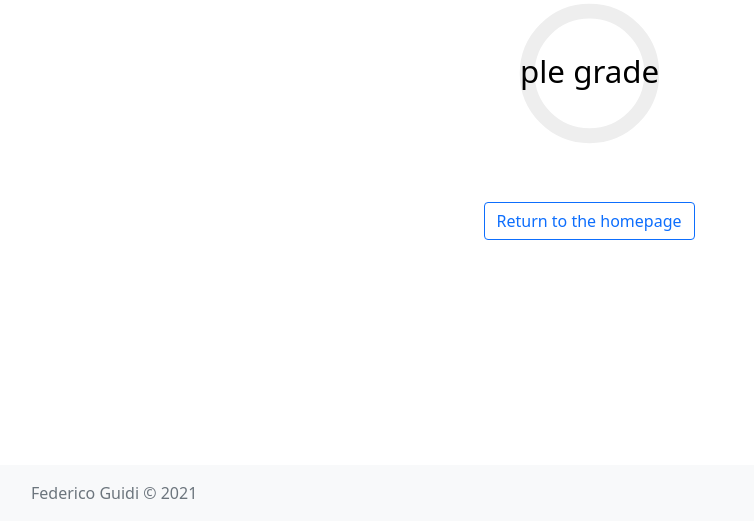
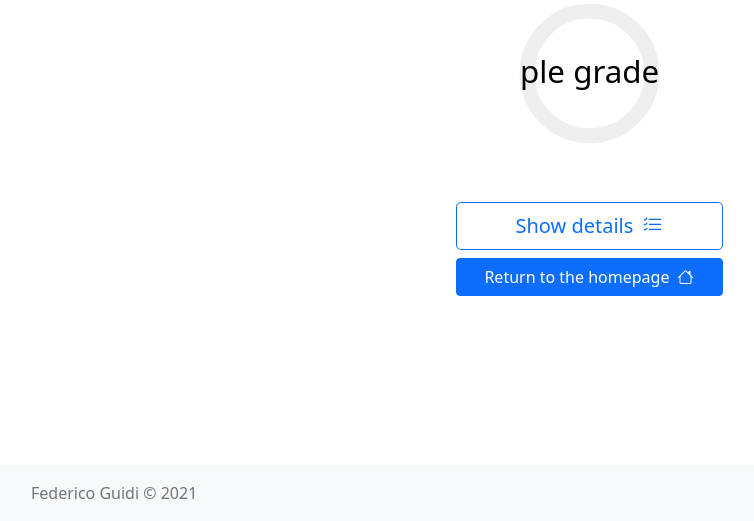
Before and after one commit to FedericoGuidi/StudyQuiz, a Django app: template studyquiz/templates/studyquiz/results.html in a window 1280 px wide. Shown: the part 279-800 px from the top of the page, without its empty margins (51-805 px from the left). Run offline with Django 3.2, Linux system fonts and the light colour scheme; the template is opened without the code that fills it: most values are stand-ins (such as "Sample title", 1, 10 or a date in 2020); some libraries are stand-ins or nearby versions.

Commit message:
Added results details after exam

```diff
--- a/studyquiz/templates/studyquiz/results.html
+++ b/studyquiz/templates/studyquiz/results.html
@@ -3,12 +3,12 @@
 Results
 {% endblock %}
 {% block content %}
-<div class="px-4 py-5 my-5 text-center">
-    <h2 class="display-5 fw-bold">Results</h2>
+<div class="px-4 py-5 my-5">
+    <h2 class="display-5 fw-bold text-center">Results</h2>
     <div class="col-lg-6 mx-auto">
-        <p class="lead mb-4">You scored:</p>
+        <p class="lead mb-4 text-center">You scored:</p>
 
-        <div class="flex-wrapper">
+        <div class="flex-wrapper text-center">
             <div class="single-chart m-auto">
                 <svg viewBox="0 0 36 36" class="circular-chart">
                     <path class="circle-bg" d="M18 2.0845
@@ -26,8 +26,59 @@ Results
             </div>
         </div>
 
-        <div class="mt-5">
-            <a href="{% url 'home' %}" class="btn btn-outline-primary">Return to the homepage</a>
+        <div class="d-grid gap-2 mt-5 col-lg-6 mx-auto text-center">
+            <button type="button" class="btn btn-outline-primary btn-lg" data-bs-toggle="modal" data-bs-target="#resultsModal">
+                Show details <i class="bi-list-check ms-1"></i>
+            </button>
+            <a href="{% url 'home' %}" class="btn btn-primary">Return to the homepage <i class="bi-house ms-1"></i></a>
+        </div>
+
+        <!-- Modal for Results -->
+        <div class="modal fade" id="resultsModal" tabindex="-1" aria-labelledby="resultsModalLabel" aria-hidden="true">
+            <div class="modal-dialog modal-dialog-centered modal-dialog-scrollable modal-lg">
+                <div class="modal-content">
+                    <div class="modal-header">
+                    <h5 class="modal-title" id="resultsModal">Results Details</h5>
+                    <button type="button" class="btn-close" data-bs-dismiss="modal" aria-label="Close"></button>
+                    </div>
+                    <div class="modal-body">
+                        <ol>
+                            {% for domanda in results.domande %}
+                                <li class="fw-bold mt-3"><span class="badge bg-primary">Lesson {{ domanda.lezione }}</span> <span class="badge bg-secondary"># {{ domanda.num }}</span> {{ domanda.domanda }}</li>
+                                {% for risposta in domanda.risposte %}
+                                    <div class="d-flex flex-row">
+                                        {% if risposta.corretta %}
+                                            <div class="text-success">
+                                                <i class="bi-check-circle-fill"></i>
+                                            </div>
+                                            <div class="ps-2 text-success">
+                                                {{ risposta.testo }}
+                                            </div>
+                                        {% elif risposta.pk in results.risposte %}
+                                            <div class="text-danger">
+                                                <i class="bi-x-circle-fill"></i>
+                                            </div>
+                                            <div class="ps-2 text-danger">
+                                                {{ risposta.testo }}
+                                            </div>
+                                        {% else %}
+                                            <div class="text-secondary">
+                                                <i class="bi-circle"></i>
+                                            </div>
+                                            <div class="ps-2">
+                                                {{ risposta.testo }}
+                                            </div>
+                                        {% endif %}
+                                    </div>
+                                {% endfor %}
+                            {% endfor %}
+                        </ol>
+                    </div>
+                    <div class="modal-footer">
+                    <button type="button" class="btn btn-secondary" data-bs-dismiss="modal">Close</button>
+                    </div>
+                </div>
+            </div>
         </div>
     </div>
 </div>
```
Also changed, not shown: studyquiz/models.py (+8 -3 lines), studyquiz/views.py (+13 -6 lines).
